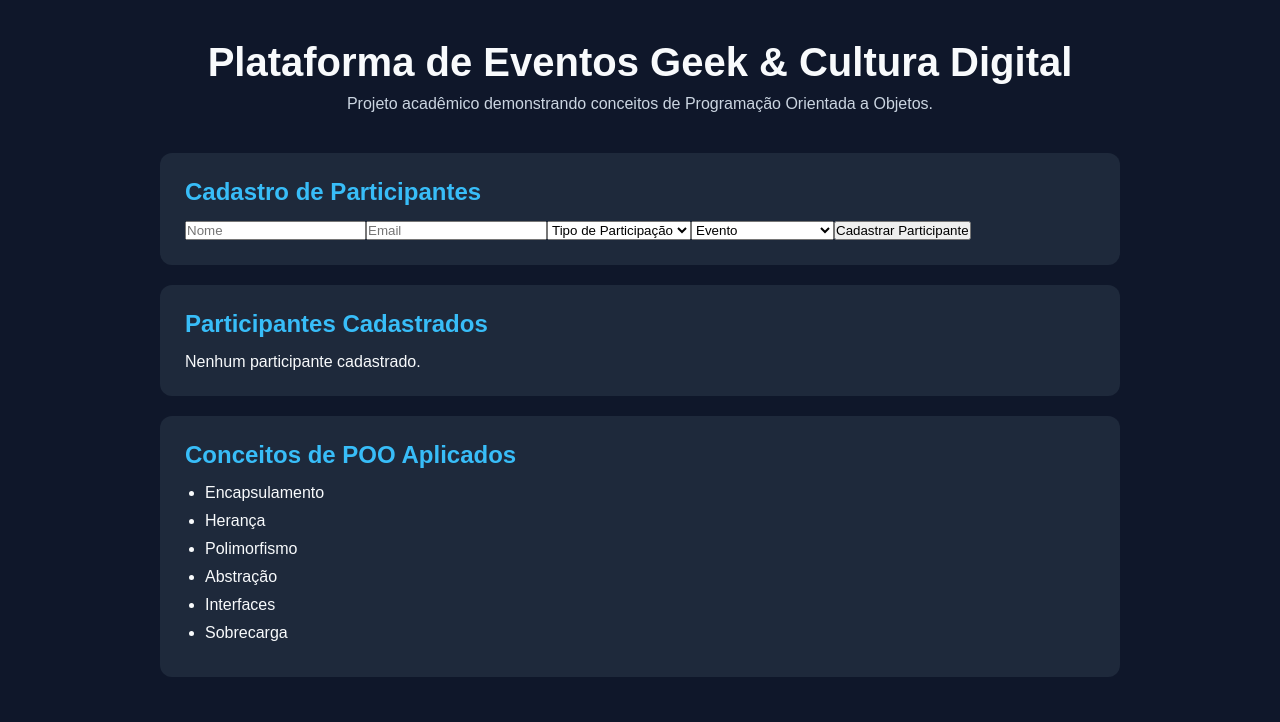
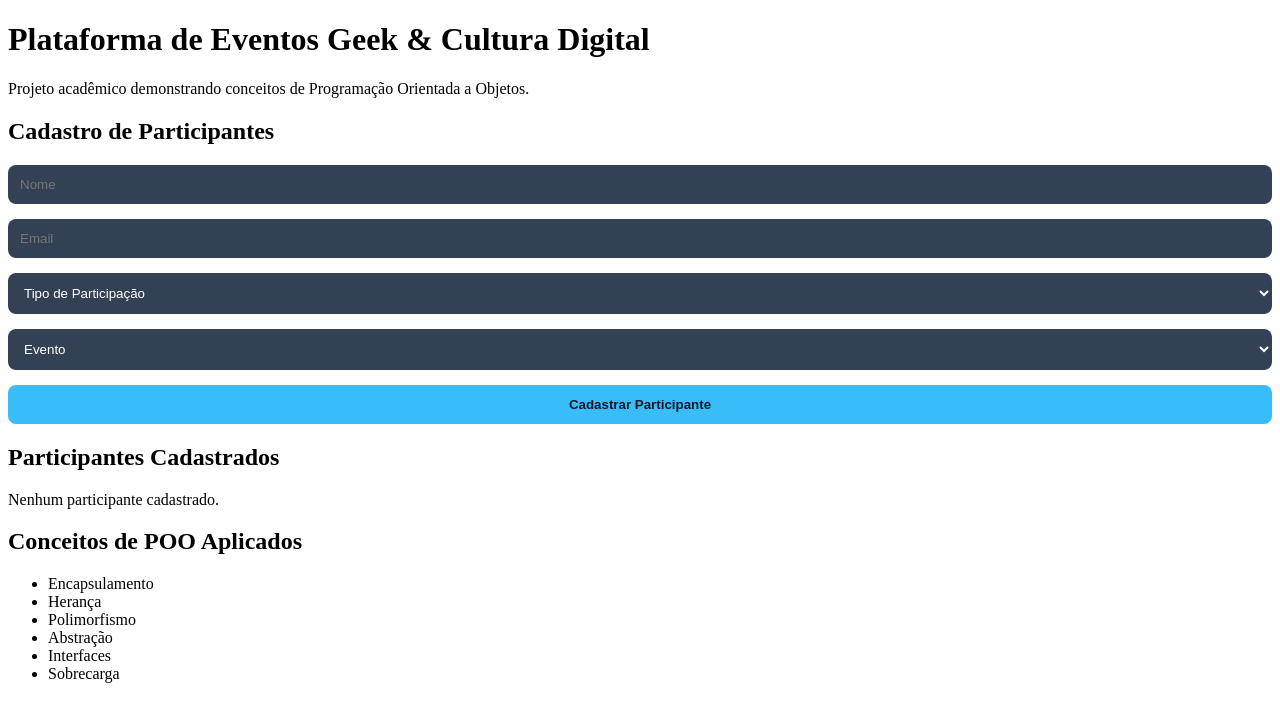
Before and after one commit to noliveira895/unig_poo, a React (Vite) app in the folder frontend/: page / in a window 1280 px wide. Shown: the top 722 px of the page. Built offline with nearby package versions, Linux system fonts and the light colour scheme.

Commit message:
Update styles.css

```diff
--- a/frontend/src/styles.css
+++ b/frontend/src/styles.css
@@ -1,58 +1,39 @@
-* {
-  margin: 0;
-  padding: 0;
-  box-sizing: border-box;
+.formulario {
+  display: flex;
+  flex-direction: column;
+  gap: 15px;
 }
 
-body {
-  font-family: Arial, Helvetica, sans-serif;
-  background: #0f172a;
-  color: #f8fafc;
+.formulario input,
+.formulario select {
+  padding: 12px;
+  border-radius: 8px;
+  border: none;
+  background: #334155;
+  color: white;
 }
 
-.container {
-  max-width: 1000px;
-  margin: 0 auto;
-  padding: 40px 20px;
+.formulario button {
+  padding: 12px;
+  border: none;
+  border-radius: 8px;
+  background: #38bdf8;
+  color: #0f172a;
+  font-weight: bold;
+  cursor: pointer;
 }
 
-header {
-  text-align: center;
-  margin-bottom: 40px;
+.formulario button:hover {
+  opacity: 0.9;
 }
 
-header h1 {
-  font-size: 2.5rem;
-  margin-bottom: 10px;
+.lista {
+  display: grid;
+  gap: 15px;
 }
 
-header p {
-  color: #cbd5e1;
+.participante {
+  background: #334155;
+  padding: 15px;
+  border-radius: 10px;
 }
-
-.card {
-  background: #1e293b;
-  border-radius: 12px;
-  padding: 25px;
-  margin-bottom: 20px;
-}
-
-.card h2 {
-  margin-bottom: 15px;
-  color: #38bdf8;
-}
-
-ul {
-  padding-left: 20px;
-}
-
-li {
-  margin-bottom: 10px;
-}
-
-pre {
-  background: #020617;
-  padding: 20px;
-  border-radius: 8px;
-  overflow-x: auto;
-}
```
